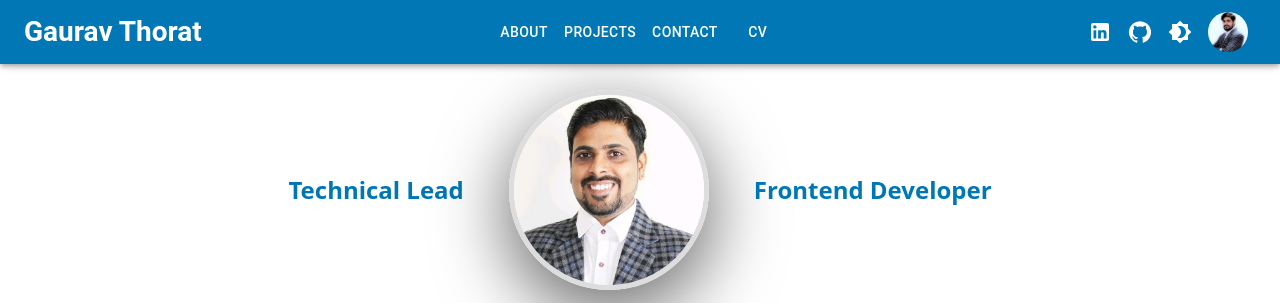
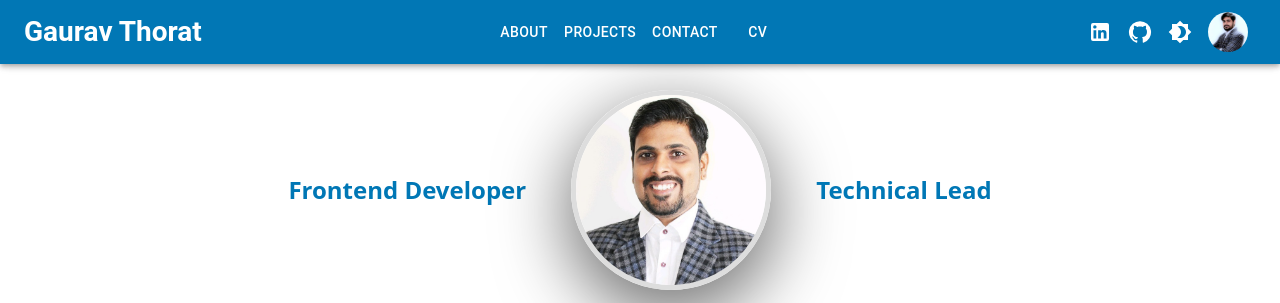
Before and after one commit to gauravthorath/Portfolio, a React (Vite) app: page /Portfolio/about in a window 1280 px wide. Shown: the top 303 px of the page. Built offline with nearby package versions, Linux system fonts and the light colour scheme; no server answers; the database is empty.

Commit message:
updated job titles in About page"

```diff
--- a/src/pages/About/About.tsx
+++ b/src/pages/About/About.tsx
@@ -63,13 +63,13 @@ const About: React.FC = () => {
         <div className={`${styles.about_grid}`}>
           {/* Image with Title Section */}
           <Box className={styles.about_image_wrapper}>
-            <Box className={styles.constant_text}>Technical Lead</Box>
+            <Box className={styles.constant_text}>Frontend Developer</Box>
             <img
               src={gauravAboutPhoto}
               alt="Gaurav Thorat"
               className={styles.about_image}
             />
-            <Box className={styles.constant_text}>Frontend Developer</Box>
+            <Box className={styles.constant_text}>Technical Lead</Box>
             <div className={styles.typing_effect}>
               <ReactTypingEffect
                 text={[
```
